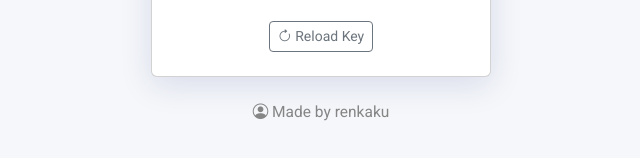
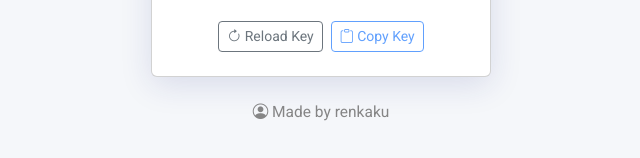
Before and after one commit to cee-tv/kiffy, a plain HTML site: page index.html in a window 1280 px wide. Shown: the part 454-612 px from the top of the page, without its empty margins (319-959 px from the left). Drawn offline with nearby package versions, Linux system fonts and the light colour scheme; no server answers.

Commit message:
Update index.html

```diff
--- a/index.html
+++ b/index.html
@@ -27,9 +27,12 @@
           <span class="text-secondary">Fetching key&hellip;</span>
         </div>
       </div>
-      <div class="mt-4">
+      <div class="mt-4 d-flex justify-content-center gap-2">
         <button class="btn btn-outline-secondary btn-sm" onclick="loadKey()" title="Reload">
           <i class="bi bi-arrow-clockwise"></i> Reload Key
+        </button>
+        <button id="copy-btn" class="btn btn-outline-primary btn-sm" onclick="copyKey()" title="Copy Key" disabled>
+          <i class="bi bi-clipboard"></i> Copy Key
         </button>
       </div>
     </div>
```
